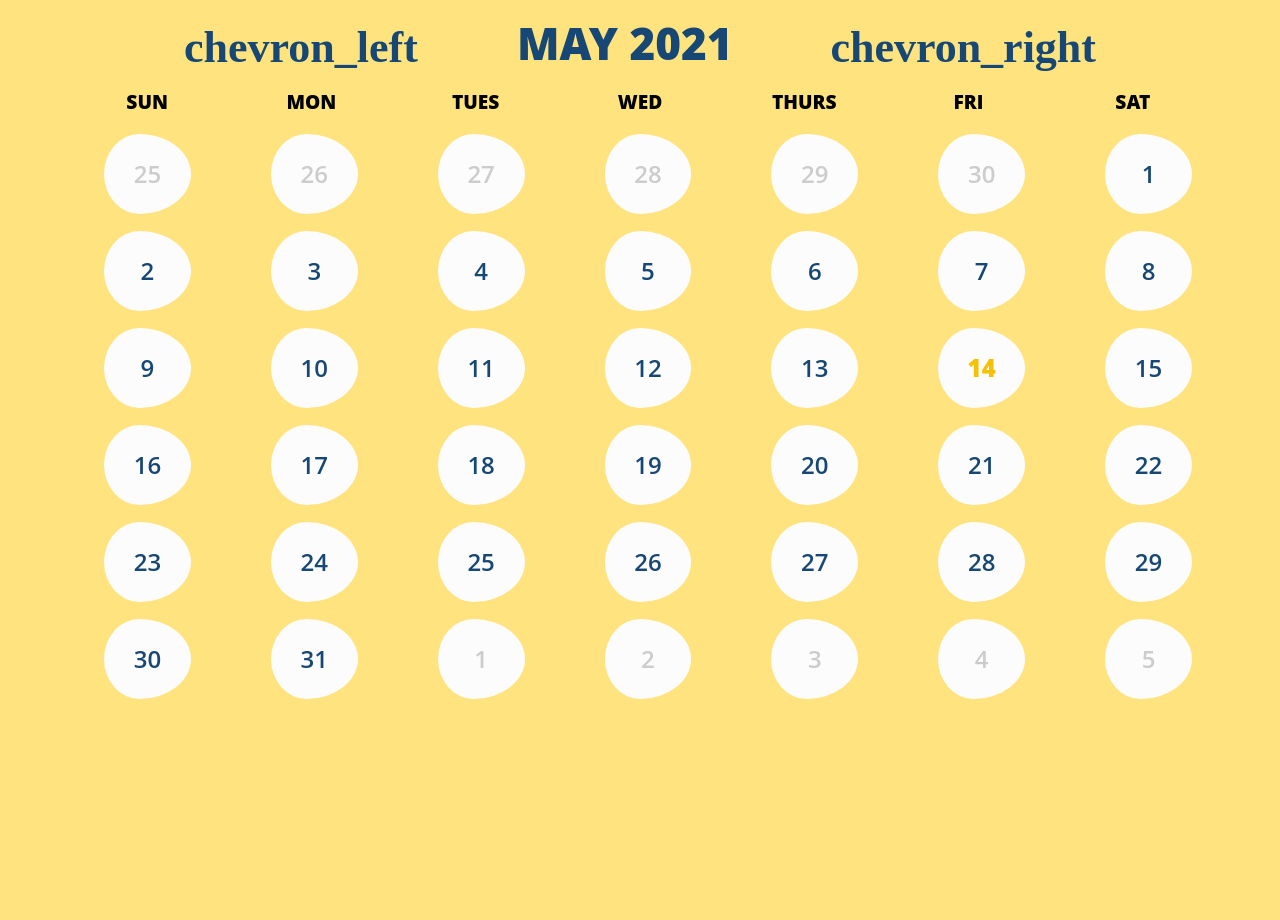
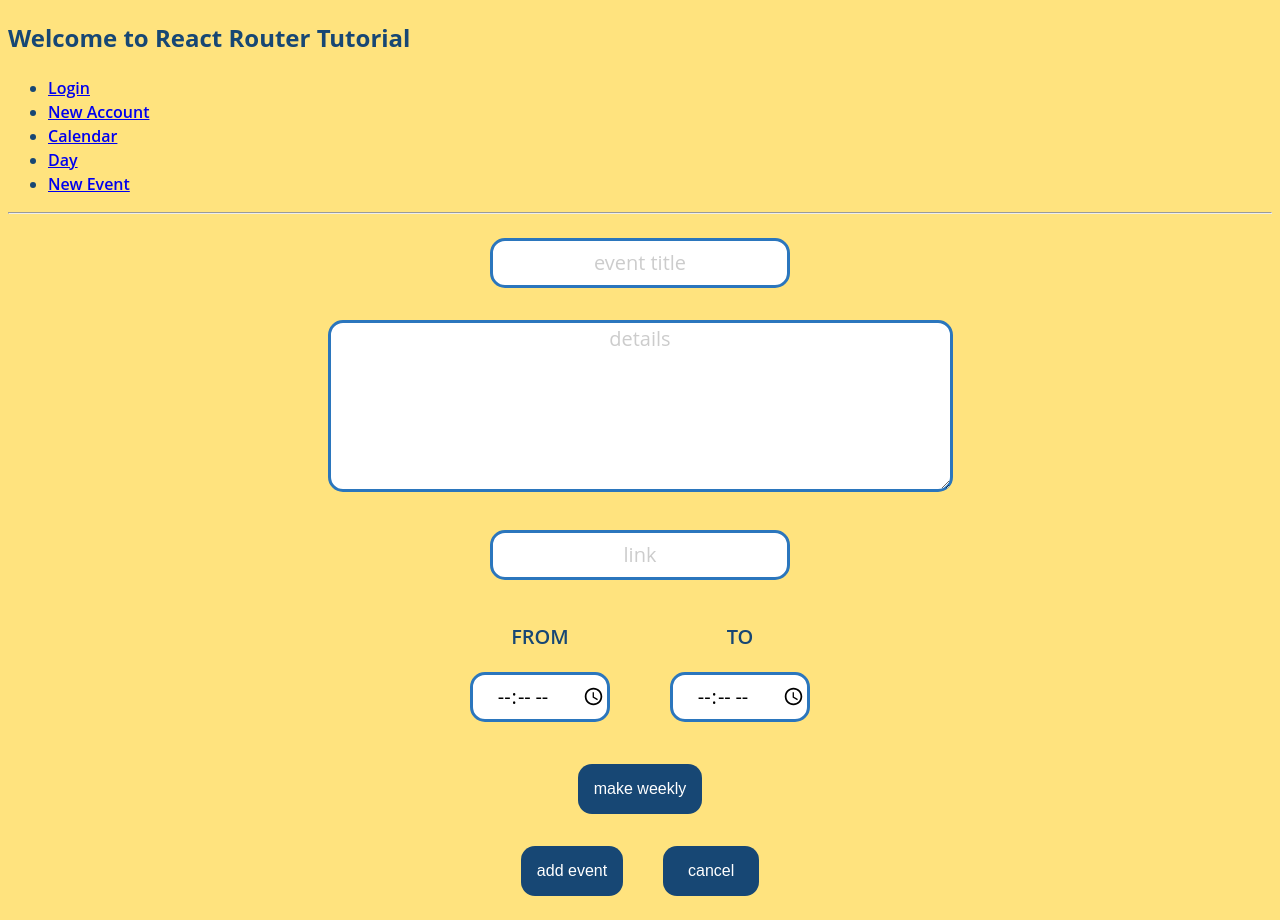
Before and after one commit to sanjitdp/hatch-calendar, a React (Create React App) app in the folder client/: page /newEvent in a window 1280 px wide. Before the commit the page ends 800 px from the top, so only its background shows below. Built offline with nearby package versions, Linux system fonts and the light colour scheme.

Commit message:
Feat: added dummy pages and new events page and styling

```diff
--- a/client/package.json
+++ b/client/package.json
@@ -9,6 +9,7 @@
     "date-fns": "^2.21.3",
     "react": "^17.0.2",
     "react-dom": "^17.0.2",
+    "react-router-dom": "^5.2.0",
     "react-scripts": "4.0.3",
     "web-vitals": "^1.1.2"
   },
--- a/client/src/App.js
+++ b/client/src/App.js
@@ -1,14 +1,38 @@
 import React from "react";
+import { BrowserRouter as Router, Switch, Route, Link } from 'react-router-dom';
 import Calendar from "./Components/Calendar";
 import "./index.css";
 import "./Components/Calendar.css"
+import Login from './Components/Login';
+import newAccount from './Components/NewAccount';
+import Day from './Components/Day';
+import newEvent from './Components/NewEvent';
 
 class App extends React.Component {
     render() {
         return(
-            <div className="App">
-                <Calendar />
-            </div>
+            <Router>
+                <div>
+                    <h2>Welcome to React Router Tutorial</h2>
+                    <nav className="navbar navbar-expand-lg navbar-light bg-light">
+                    <ul className="navbar-nav mr-auto">
+                        <li><Link to={'/'} className="nav-link">Login</Link></li>
+                        <li><Link to={'/newAccount'} className="nav-link">New Account</Link></li>
+                        <li><Link to={'/calendar'} className="nav-link">Calendar</Link></li>
+                        <li><Link to={'/day'} className="nav-link">Day</Link></li>
+                        <li><Link to={'/newEvent'} className="nav-link">New Event</Link></li>
+                    </ul>
+                    </nav>
+                    <hr />
+                    <Switch>
+                    <Route exact path='/' component={Login} />
+                    <Route path='/newAccount' component={newAccount} />
+                    <Route exact path='/calendar' component={Calendar} />
+                    <Route exact path='/day' component={Day} />
+                    <Route path='/newEvent' component={newEvent} />
+                    </Switch>
+                </div>
+            </Router>
         );
     }
 }
--- /dev/null
+++ b/client/src/Components/Day.js
@@ -0,0 +1,11 @@
+import React from "react";
+
+class Day extends React.Component {
+    render() {
+        return (
+            <div>This is day page</div>
+        )
+    }
+}
+
+export default Day;
--- /dev/null
+++ b/client/src/Components/Login.js
@@ -0,0 +1,11 @@
+import React from "react";
+
+class Login extends React.Component {
+    render() {
+        return (
+            <div>This is login page</div>
+        )
+    }
+}
+
+export default Login;
--- /dev/null
+++ b/client/src/Components/NewAccount.js
@@ -0,0 +1,11 @@
+import React from "react";
+
+class newAccount extends React.Component {
+    render() {
+        return (
+            <div>This is newAccount page</div>
+        )
+    }
+}
+
+export default newAccount;
--- /dev/null
+++ b/client/src/Components/NewEvent.css
@@ -0,0 +1,21 @@
+@import "../index.css";
+
+.newEvent {
+    display: block;
+    position: relative;
+    width: 100%;
+    background-color: var(--main-color);
+}
+
+.center {
+    padding-top: 1em;
+    padding-bottom:1em;
+    margin: auto;
+    text-align: center;
+    position: center;
+}
+
+#details {
+    height: 275px;
+    width: 500px;
+}
--- /dev/null
+++ b/client/src/Components/NewEvent.js
@@ -0,0 +1,64 @@
+import React from "react";
+import './NewEvent.css';
+import '../index.css';
+
+class newEvent extends React.Component {
+    renderTitle() {
+        return (
+            <input type="text" placeholder="event title"></input>
+        )
+    }
+    renderDetails() { //TODO: make this textarea
+        return (
+            <textarea rows="6" cols="50" placeholder="details" class="scrollable"></textarea>
+        )
+    }
+    renderLink() {
+        return (
+            <input type="text" placeholder="link"></input>
+        )
+    }
+    renderTimeInput() { //TODO: Make this
+        return (
+            <div class="grid-container">
+                <div class = "grid-item"><span></span></div>
+                <div class = "grid-item"><label>FROM </label></div>
+                <div class = "grid-item"><label>TO</label></div>
+                <div class = "grid-item"><span></span></div>
+                <div class = "grid-item"><span></span></div>
+                <div class = "grid-item"><input type="time" ></input></div>
+                <div class = "grid-item"><input type="time" ></input></div>
+            </div>
+        )
+    }
+    renderWeeklyButton() { //TODO: method to show clicked color
+        return (
+            <button class="button">make weekly</button>
+        )
+    }
+    renderAddEventButton() {
+        return (
+            <button class="button">add event</button>
+        )
+    }
+    renderCancel() {
+        return (
+            <button class="button">&nbsp;&nbsp;cancel&nbsp;&nbsp;</button>
+        )
+    }
+
+    render() {
+        return (
+            <div className="newEvent">
+                <div class="center">{this.renderTitle()}</div>
+                <div class = "center">{this.renderDetails()}</div>
+                <div class = "center">{this.renderLink()}</div>
+                <div class = "center">{this.renderTimeInput()}</div>
+                <div class = "center">{this.renderWeeklyButton()}</div>
+                <div class = "center">{this.renderAddEventButton()}<span></span>{this.renderCancel()}</div>
+            </div>
+        )
+    }
+}
+
+export default newEvent;
--- a/client/src/index.css
+++ b/client/src/index.css
@@ -68,3 +68,121 @@ main {
   margin-top: 5em;
   max-width: 50em;
 }
+
+/*buttons*/
+.button {
+  background-color: #174774;
+  border: none;
+  color: white;
+  padding: 1em 1em;
+  text-align: center;
+  text-decoration: none;
+  display: inline-block;
+  font-size: 16px;
+  /*margin: 4px 2px;*/
+  cursor: pointer;
+  border-radius: 14px
+}
+
+.button:hover {
+background-color: #2b76bd;
+transition: 0.1s ease-out;
+}
+
+::placeholder {
+color: var(--text-color-light);
+font-size: 1em;
+text-align: center;
+}
+
+input[type="text"] {
+  width: 300px;
+  height: 50px;
+  border-radius: 15px;
+  border: 3px solid var(--lighter-blue);
+  font-family: 'Open Sans', sans-serif;
+  font-size: 20px;
+  text-align: center;
+  -webkit-transition: 0.5s;
+  transition: 0.5s;
+  outline: none;
+}
+
+input:focus {
+border: 4px solid var(--text-blue);
+}
+
+input[type="time"] {
+width: 140px;
+height: 50px;
+border-radius: 15px;
+border: 3px solid var(--lighter-blue);
+font-family: 'Open Sans', sans-serif;
+font-size: 20px;
+text-align: center;
+-webkit-transition: 0.5s;
+transition: 0.5s;
+outline: none;
+}
+
+span {
+margin: 0 20px;
+}
+
+span .spacier {
+margin: 0 40px;
+}
+
+
+/*textareas*/
+textarea {
+border-radius: 15px;
+border: 3px solid var(--lighter-blue);
+font-family: 'Open Sans', sans-serif;
+font-size: 20px;
+-webkit-transition: 0.5s;
+transition: 0.5s;
+outline: none;
+}
+
+textarea:focus{
+border: 4px solid var(--text-blue);
+}
+
+/* width */
+::-webkit-scrollbar {
+width: 8px;
+}
+
+/* Track */
+::-webkit-scrollbar-track {
+border-radius: 2px;
+}
+
+/* Handle */
+::-webkit-scrollbar-thumb {
+background: var(--text-blue);
+border-radius: 10px;
+}
+
+.scrollable {
+cursor: auto;
+}
+
+label {
+font-size: 20px;
+color: var(--text-blue);
+}
+
+.grid-container {
+position: center;
+display: grid;
+grid-template-columns: 1fr 200px 200px 1fr;
+grid-template-rows: 50px;
+padding: 10px;
+}
+
+.grid-item{
+border: none;
+text-align: center;
+}
--- a/client/src/index.js
+++ b/client/src/index.js
@@ -3,10 +3,10 @@ import ReactDOM from 'react-dom';
 import './index.css';
 import App from './App';
 import './Components/Calendar.css'
+import { BrowserRouter } from "react-router-dom";
 
-ReactDOM.render(
-    <React.StrictMode>
-      <App />
-    </React.StrictMode>,
-    document.getElementById('root')
-);
+ReactDOM.render((
+  <BrowserRouter>
+    <App />
+  </BrowserRouter>
+),document.getElementById('root'));
```
Also changed, not shown: 1 other file (tests, documents, lock files or other folders).
